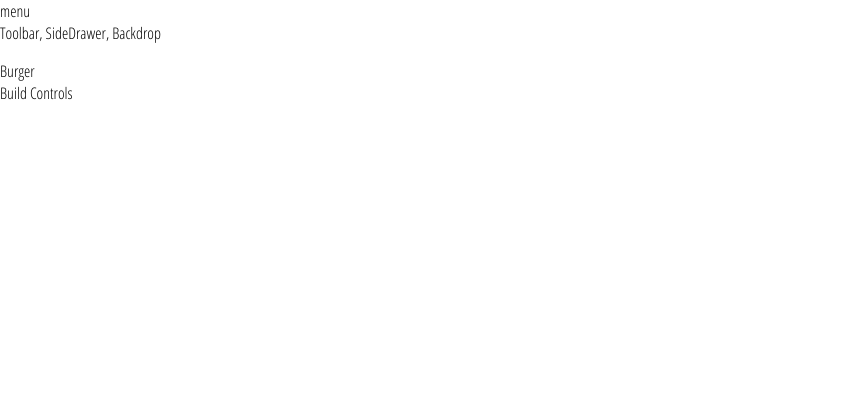
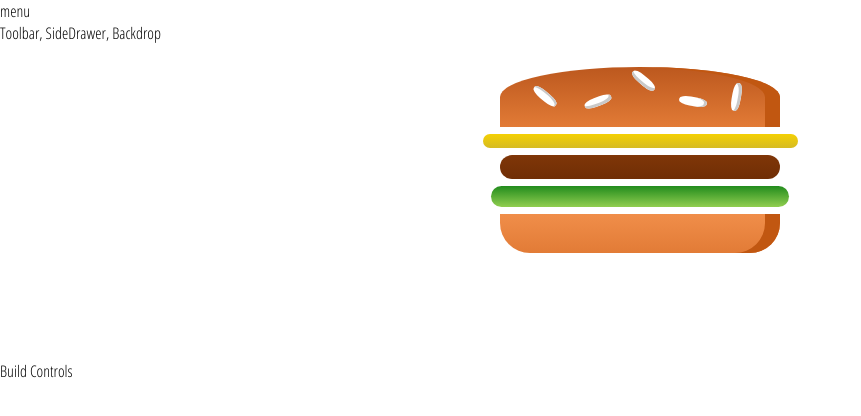
Before and after one commit to julia-dizhak/burger-builder, a React app in the folder app/: page / in a window 1280 px wide. Shown: the top 416 px of the page, without its empty margins (0-861 px from the left). Built offline with nearby package versions, Linux system fonts and the light colour scheme.

Commit message:
start the Burger Component

```diff
--- /dev/null
+++ b/app/src/components/Burger/Burger.css
@@ -0,0 +1,16 @@
+.Burger {
+    width: 100%;
+    margin: auto;
+    height: 250px;
+    overflow: scroll;
+    text-align: center;
+    font-weight: bold;
+    font-size: 1.2rem;
+}
+
+@media (min-width: 500px) and (min-height: 401px ) {
+    .Burger {
+        width: 350px;
+        height: 300px;
+    }
+}
--- a/app/src/components/Burger/Burger.js
+++ b/app/src/components/Burger/Burger.js
@@ -1,3 +1,19 @@
-/**
- * Created by julia on 1/26/18.
- */
+import React from 'react';
+
+import BurgerIngredient from './BurgerIngredient/BurgerIngredient';
+import classes from './Burger.css';
+
+const burger = (props) => {
+    return (
+        <div className={classes.Burger}>
+            <BurgerIngredient type="bread-top" />
+            <BurgerIngredient type="cheese" />
+            <BurgerIngredient type="meat" />
+            <BurgerIngredient type="salad" />
+            <BurgerIngredient type="bread-bottom" />
+        </div>
+    )
+
+};
+
+export default burger;
--- a/app/src/components/Burger/BurgerIngredient/BurgerIngredient.css
+++ b/app/src/components/Burger/BurgerIngredient/BurgerIngredient.css
@@ -80,7 +80,6 @@
     box-shadow: inset 1px 3px #c9c9c9;
 }
 
-
 .Meat {
     width: 80%;
     height: 8%;
--- a/app/src/components/Burger/BurgerIngredient/BurgerIngredient.js
+++ b/app/src/components/Burger/BurgerIngredient/BurgerIngredient.js
@@ -1,4 +1,5 @@
 import React, {Component} from "react";
+import PropTypes from 'prop-types';
 
 import classes from "./BurgerIngredient.css";
 
@@ -21,19 +22,27 @@
                 break;
 
             case ('meat'):
-                <div className={classes.Meat}></div>
+                ingredient = (
+                    <div className={classes.Meat}></div>
+                );
                 break;
 
             case ('cheese'):
-                <div className={classes.Cheese}></div>
+                ingredient = (
+                    <div className={classes.Cheese}></div>
+                );
                 break;
 
             case ('bacon'):
-                <div className={classes.Meat}></div>
+                ingredient = (
+                    <div className={classes.Bacon}></div>
+                );
                 break;
 
             case ('salad'):
-                <div className={classes.Meat}></div>
+                ingredient = (
+                    <div className={classes.Salad}></div>
+                );
                 break;
 
             default:
--- a/app/src/containers/BurgerBuilder.js
+++ b/app/src/containers/BurgerBuilder.js
@@ -1,12 +1,13 @@
 import React, { Component } from 'react';
 
 import Aux from '../hoc/Aux';
+import Burger from '../components/Burger/Burger';
 
 class BurgerBuilder extends Component {
     render () {
         return (
             <Aux>
-                <div>Burger</div>
+                <Burger />
                 <div>Build Controls</div>
             </Aux>
         );
```
Lines whose indentation alone changed are shown as unchanged.
